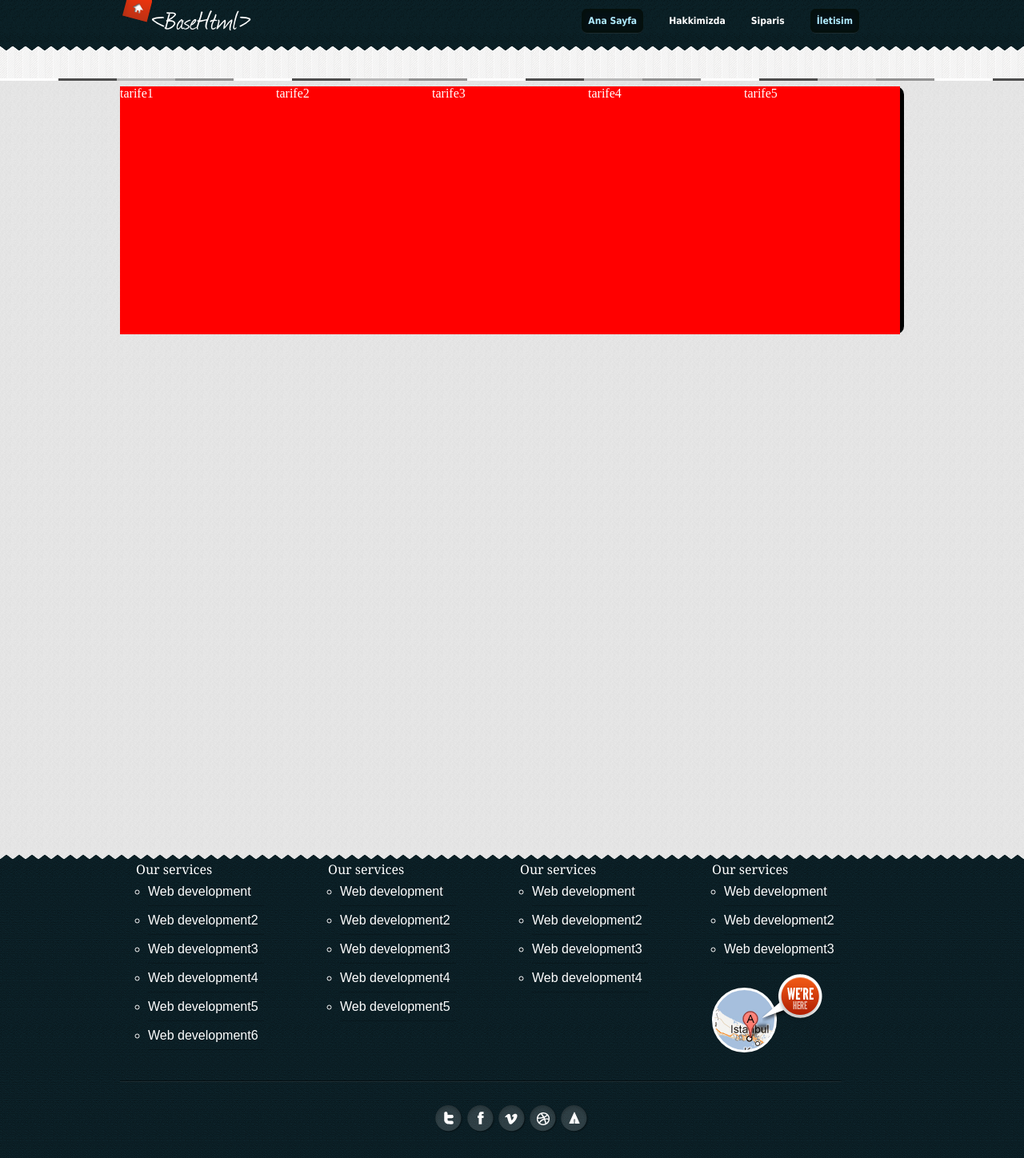
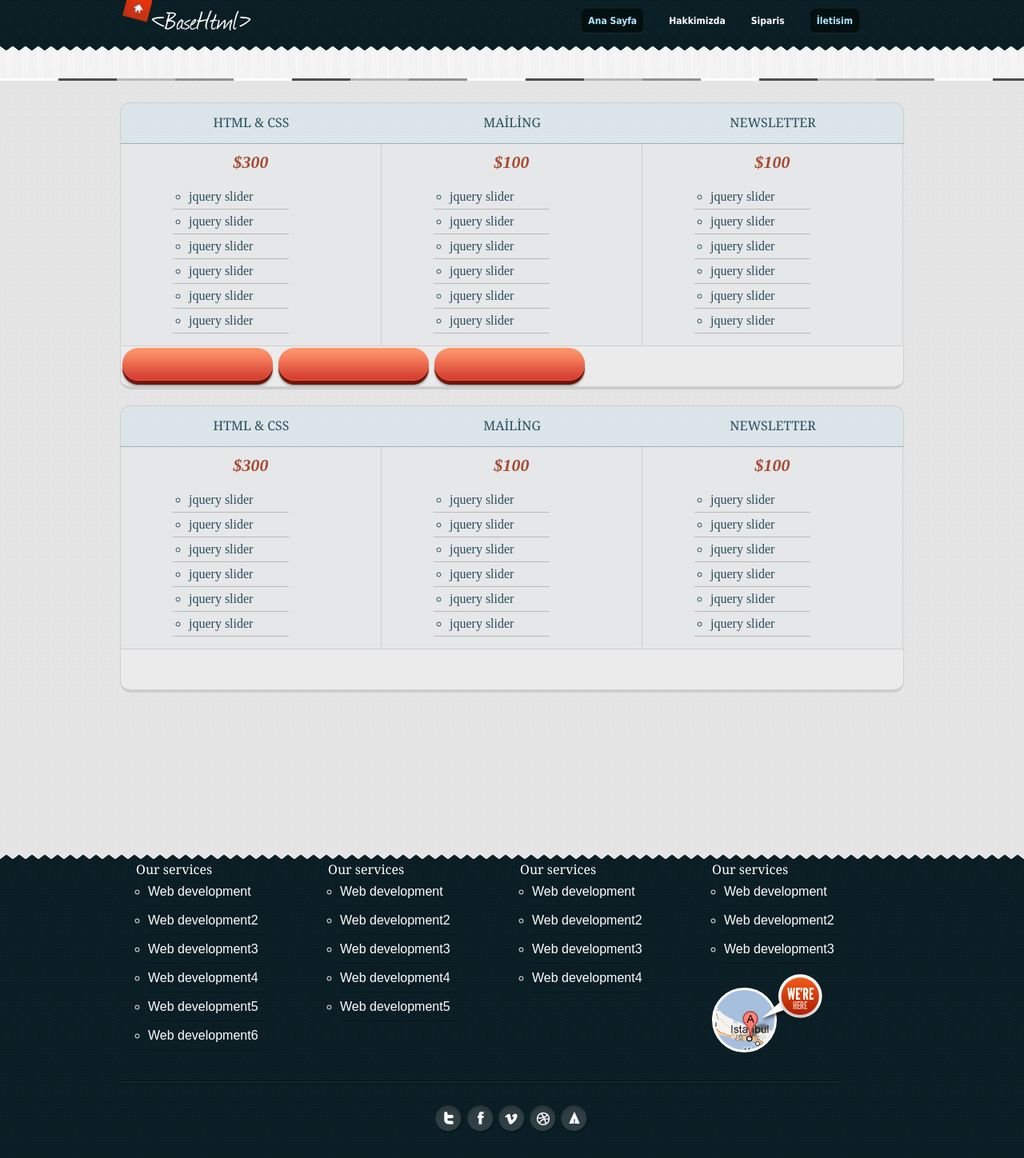
Before and after one commit to aekkirgil/basehtml, a Django app: template templates/siparis.html in a window 1280 px wide. Shown: the whole page at 80% size. Run offline with Django 3.2, Linux system fonts and the light colour scheme; the template is opened without the code that fills it, so the values that code supplies are empty; some web fonts are replaced.

Commit message:
siparis sayfasi first commit

```diff
--- a/static/css/main.css
+++ b/static/css/main.css
@@ -36,16 +36,16 @@ body {
 	src: url('../fonts/Journal/journal.ttf') format("truetype");
 }
 .dro {
-	font-family:DroidSerif;
+	font-family:DroidSerif !important;
 }
 .hel {
-	font-family:Helvetica;
+	font-family:Helvetica !important;
 }
 .jou {
-	font-family:Journal;
+	font-family:Journal !important;
 }
 .league {
-	font-family:LeagueGothicRegular;
+	font-family:LeagueGothicRegular !important;
 }
 #head {
 	margin: 0;
@@ -183,6 +183,7 @@ body {
 	width:145px;
 	height:1px;
 	list-style-type:none !important;
+	margin-left:-20px;
 }
 .footer_nav3 {
 	width:200px;
@@ -468,14 +469,75 @@ body {
 	position:absolute;
 	margin:-20px 0px 0px 60px;
 }
+.title {
+	width:326px;
+	text-align:center;
+	float:left;
+	padding-top:15px;
+	color:#284d5c;
+}
+.title h3 {
+	font-family:DroidSerif !important;
+}
 .sip-main {
-	height:310px;
-	background-color:black;
-	border-radius:10px;
+	position:relative;
+	z-index:1px;
+	overflow:hidden;
+	padding-top:20px;
 }
 .sip-window {
 	float:left;
+	min-height:250px;
+	width:325px;
+}
+.sip-window li {
+	color:#284d5c;
+	list-style-type:circle;
+	line-height:30px;
+}
+.sip-window ul {
+	padding:15px 35px 15px 85px;
+}
+.sip-window h3 {
+	color:#a64a30;
+	font-weight:bold;
+	text-align:center;
+	padding-top:10px;
+	font-size:22px;
+}
+.sip-center-table {
+	height:100%;
+	overflow:hidden;
+	background: url('../img/rounder1.jpg') repeat;
+}
+.sip-main-top {
+	height:50px;
+	background: url('../img/cbg.gif') repeat;
+	z-index:-10;
+	border-bottom:1px solid #98b4ba;
+	border-right:1px solid #cecece;
+	border-left:1px solid #cecece;
+	border-top:1px solid #cecece;
+	border-radius: 13px 13px 0px 0px;
+}
+.sip-main-bottom {
+	height:50px;
+	background-color:#ebebeb;
+	z-index:-10;
+	border-bottom:4px solid #cecece;
+	border-top:1px solid #cecece;
+	border-radius:0px 0px 13px 13px
+}
+.br-left {
+	border-left:1px solid #cecece;
+}
+.br-right{
+	border-right:1px solid #cecece;
+}
+.check-button {
+	background: url('../img/base_sprite2.png') no-repeat;
 	width:195px;
-	background-color:red;
-	height:100%;
+	height:50px;
+	background-position:-809px -127px;
+	float:left;
 }
--- a/templates/siparis.html
+++ b/templates/siparis.html
@@ -1,10 +1,154 @@
 {% extends "base.html" %}
+{% block extra_head %}
+	<script type="text/javascript">
+		$(document).ready(function(){
+			var maxHeight = 0;
+			$('.sip-window').each(function(){
+				currentHeight=$(this).height();
+				//console.log(currentHeight);
+				if (currentHeight > maxHeight){
+				    maxHeight = currentHeight;
+				}
+			});
+			$('.sip-window').height(maxHeight);
+		});
+
+	</script>
+{% endblock %}
+
 {% block main %}
 	<div class="sip-main">
-		<div class="sip-window">tarife1</div>
-		<div class="sip-window">tarife2</div>
-		<div class="sip-window">tarife3</div>
-		<div class="sip-window">tarife4</div>
-		<div class="sip-window">tarife5</div>
+		<div class="sip-main-top dro">
+			<div class="title"><h3>HTML & CSS</h3></div>
+			<div class="title"><h3>MAİLİNG</h3></div>
+			<div class="title"><h3>NEWSLETTER</h3></div>
+		</div>
+		<div class="sip-center-table">
+			<div class="sip-window br-left">
+				<h3><i>$300</i></h3>
+				<ul>
+					<li>jquery slider</li>
+					<li class="bg-li"></li>
+					<li>jquery slider</li>
+					<li class="bg-li"></li>
+					<li>jquery slider</li>
+					<li class="bg-li"></li>
+					<li>jquery slider</li>
+					<li class="bg-li"></li>
+					<li>jquery slider</li>
+					<li class="bg-li"></li>
+					<li>jquery slider</li>
+					<li class="bg-li"></li>
+				</ul>
+
+			</div>
+			<div class="sip-window br-left br-right">
+				<h3><i>$100</i></h3>
+				<ul>
+					<li>jquery slider</li>
+					<li class="bg-li"></li>
+					<li>jquery slider</li>
+					<li class="bg-li"></li>
+					<li>jquery slider</li>
+					<li class="bg-li"></li>
+					<li>jquery slider</li>
+					<li class="bg-li"></li>
+					<li>jquery slider</li>
+					<li class="bg-li"></li>
+					<li>jquery slider</li>
+					<li class="bg-li"></li>
+				</ul>
+			</div>
+			<div class="sip-window br-right">
+				<h3><i>$100</i></h3>
+				<ul>
+					<li>jquery slider</li>
+					<li class="bg-li"></li>
+					<li>jquery slider</li>
+					<li class="bg-li"></li>
+					<li>jquery slider</li>
+					<li class="bg-li"></li>
+					<li>jquery slider</li>
+					<li class="bg-li"></li>
+					<li>jquery slider</li>
+					<li class="bg-li"></li>
+					<li>jquery slider</li>
+					<li class="bg-li"></li>
+				</ul>
+			</div>
+			<br class="clearfloat" />
+			<div class="sip-main-bottom br-left br-right">
+				<div class="check-button"></div>
+				<div class="check-button"></div>
+				<div class="check-button"></div>
+			</div>
+			<div class="middle-sip-brdr"></div>
+		</div>
+	</div>
+
+
+	<div class="sip-main">
+		<div class="sip-main-top dro">
+			<div class="title"><h3>HTML & CSS</h3></div>
+			<div class="title"><h3>MAİLİNG</h3></div>
+			<div class="title"><h3>NEWSLETTER</h3></div>
+		</div>
+		<div class="sip-center-table">
+			<div class="sip-window br-left">
+				<h3><i>$300</i></h3>
+				<ul>
+					<li>jquery slider</li>
+					<li class="bg-li"></li>
+					<li>jquery slider</li>
+					<li class="bg-li"></li>
+					<li>jquery slider</li>
+					<li class="bg-li"></li>
+					<li>jquery slider</li>
+					<li class="bg-li"></li>
+					<li>jquery slider</li>
+					<li class="bg-li"></li>
+					<li>jquery slider</li>
+					<li class="bg-li"></li>
+				</ul>
+
+			</div>
+			<div class="sip-window br-left br-right">
+				<h3><i>$100</i></h3>
+				<ul>
+					<li>jquery slider</li>
+					<li class="bg-li"></li>
+					<li>jquery slider</li>
+					<li class="bg-li"></li>
+					<li>jquery slider</li>
+					<li class="bg-li"></li>
+					<li>jquery slider</li>
+					<li class="bg-li"></li>
+					<li>jquery slider</li>
+					<li class="bg-li"></li>
+					<li>jquery slider</li>
+					<li class="bg-li"></li>
+				</ul>
+			</div>
+			<div class="sip-window br-right">
+				<h3><i>$100</i></h3>
+				<ul>
+					<li>jquery slider</li>
+					<li class="bg-li"></li>
+					<li>jquery slider</li>
+					<li class="bg-li"></li>
+					<li>jquery slider</li>
+					<li class="bg-li"></li>
+					<li>jquery slider</li>
+					<li class="bg-li"></li>
+					<li>jquery slider</li>
+					<li class="bg-li"></li>
+					<li>jquery slider</li>
+					<li class="bg-li"></li>
+				</ul>
+			</div>
+			<br class="clearfloat" />
+			<div class="sip-main-bottom br-left br-right"></div>
+			<div class="middle-sip-brdr"></div>
+		</div>
 	</div>
 {% endblock %}
```
Also changed, not shown: static/img/sip-bottom-bg.jpg (added).
